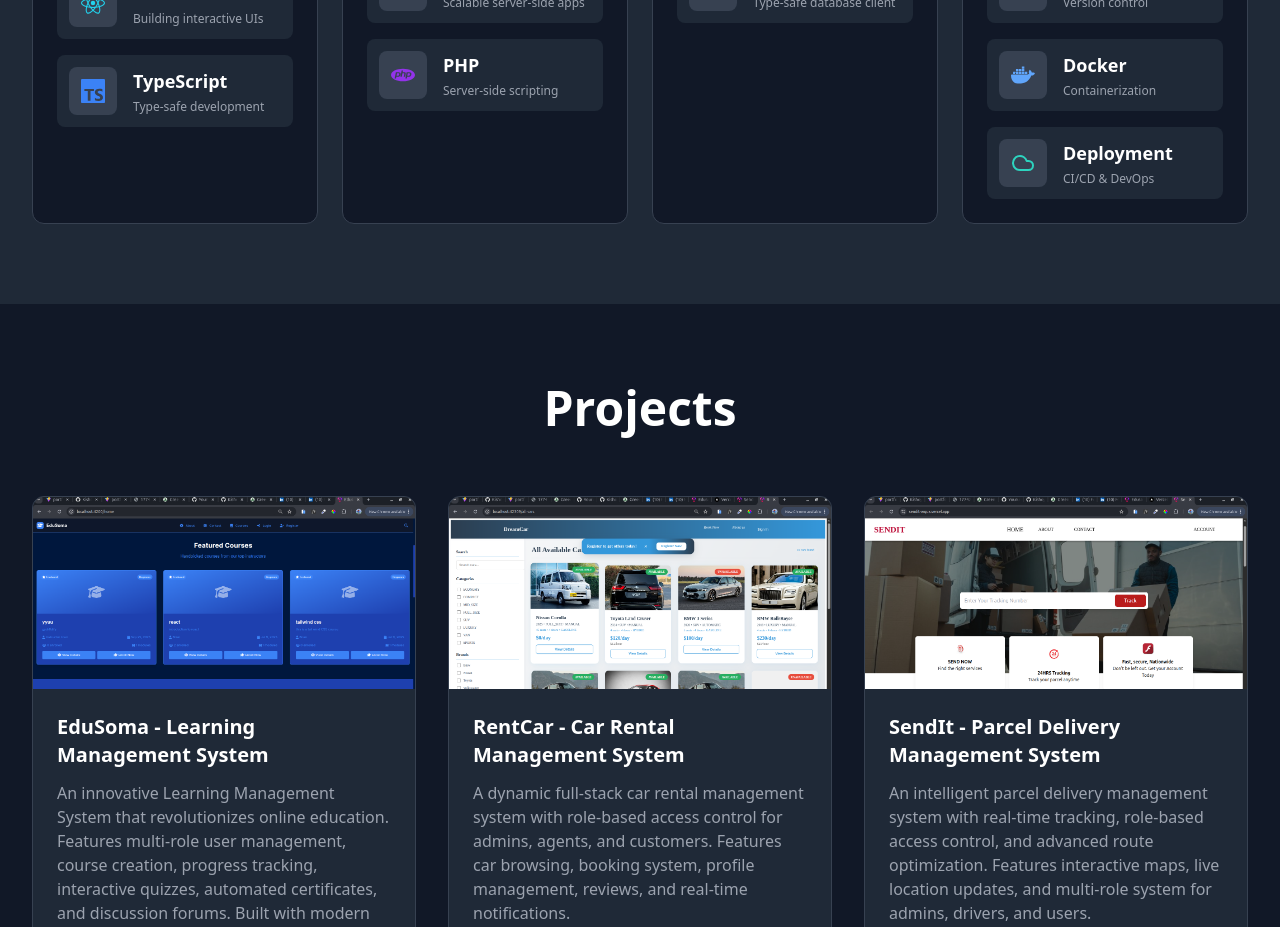
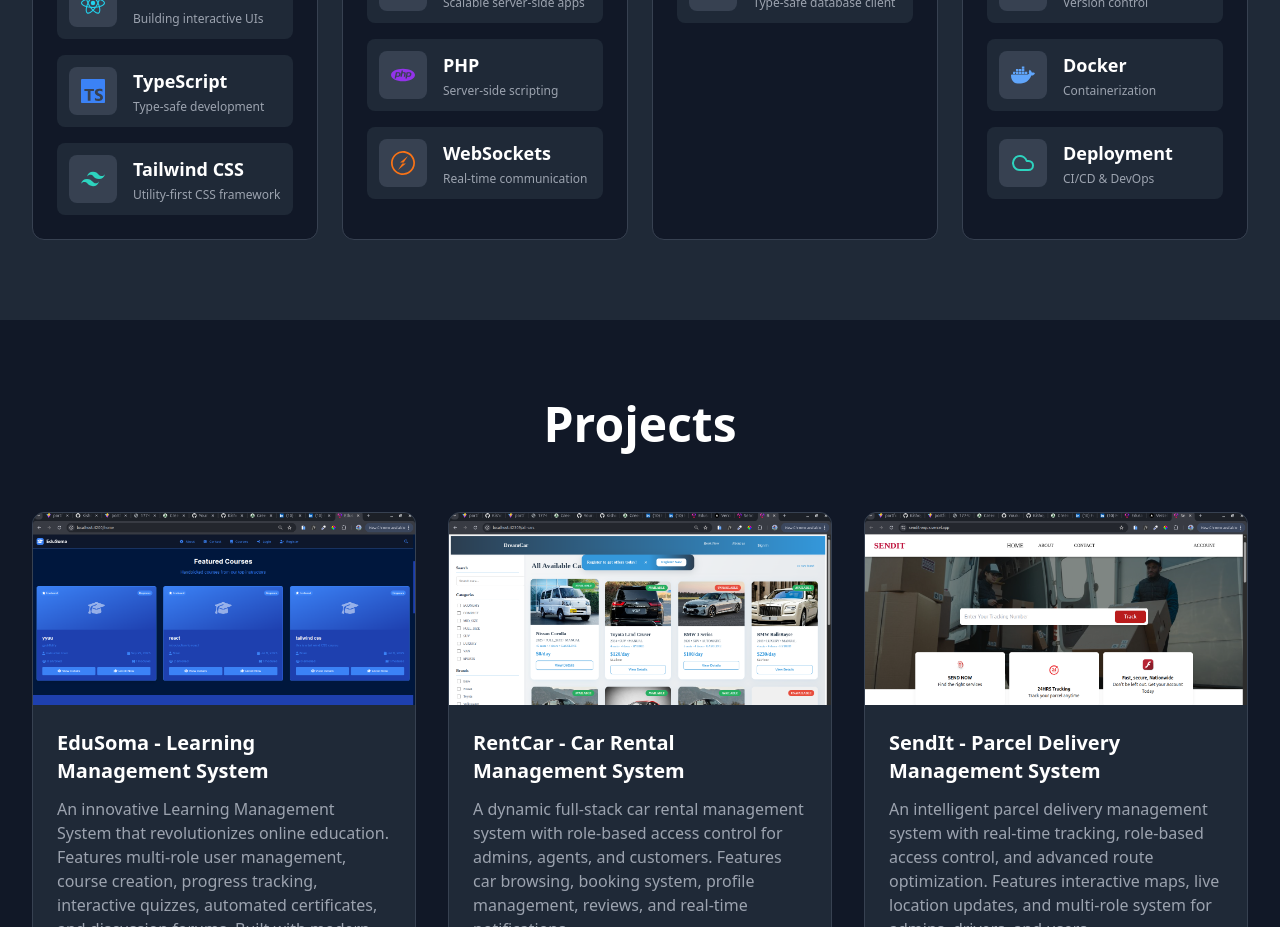
Before and after one commit to Kishoyian-Brian/Portfolio, a React (Vite) app: page / in a window 1280 px wide. Shown: the part 2140-3067 px from the top of the page. Built offline with nearby package versions, Linux system fonts and the light colour scheme.

Commit message:
added tailwind and websocket in the skills section

```diff
--- a/src/components/Skills.tsx
+++ b/src/components/Skills.tsx
@@ -2,7 +2,7 @@ import { motion } from 'framer-motion';
 import { useInView } from 'framer-motion';
 import { useRef } from 'react';
 import { Cloud } from 'lucide-react';
-import { SiAngular, SiReact, SiTypescript, SiNodedotjs, SiNestjs, SiPostgresql, SiPrisma, SiPhp, SiSwagger, SiGithub, SiDocker } from 'react-icons/si';
+import { SiAngular, SiReact, SiTypescript, SiTailwindcss, SiNodedotjs, SiNestjs, SiPostgresql, SiPrisma, SiPhp, SiSwagger, SiGithub, SiDocker, SiSocketdotio } from 'react-icons/si';
 
 const skillCategories = [
   {
@@ -26,6 +26,12 @@ const skillCategories = [
         description: 'Type-safe development',
         iconColor: 'text-blue-500',
       },
+      {
+        name: 'Tailwind CSS',
+        icon: SiTailwindcss,
+        description: 'Utility-first CSS framework',
+        iconColor: 'text-teal-400',
+      },
     ],
   },
   {
@@ -48,6 +54,12 @@ const skillCategories = [
         icon: SiPhp,
         description: 'Server-side scripting',
         iconColor: 'text-purple-600',
+      },
+      {
+        name: 'WebSockets',
+        icon: SiSocketdotio,
+        description: 'Real-time communication',
+        iconColor: 'text-orange-500',
       },
     ],
   },
```
